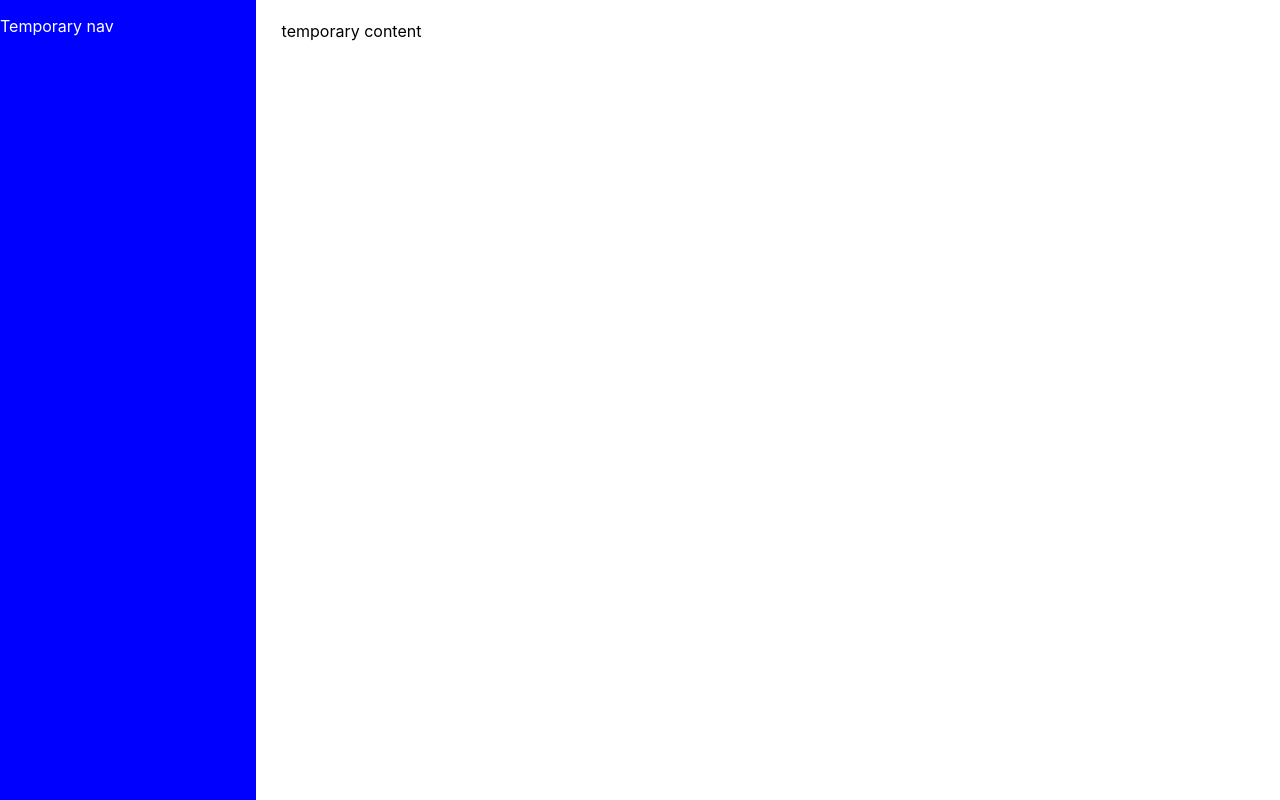
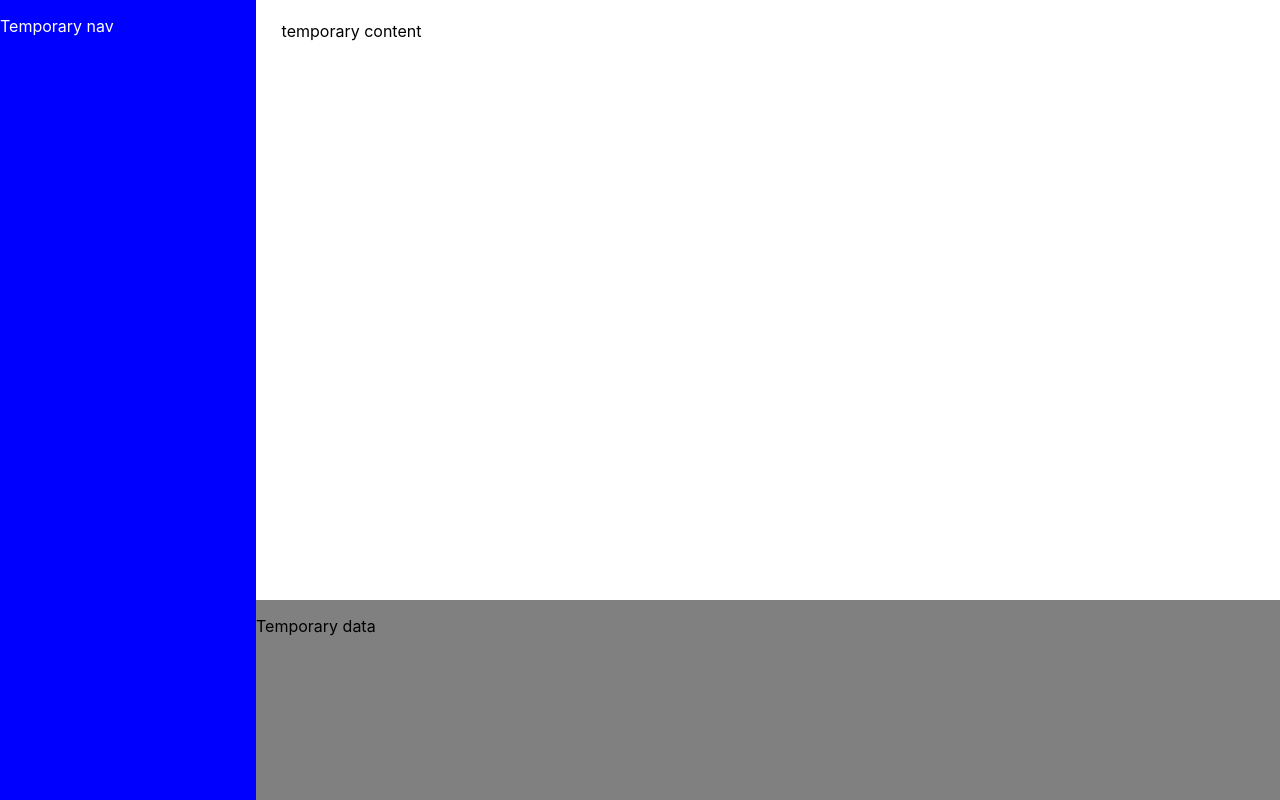
Before and after one commit to alanqiao6/whale_scale, a React (Create React App) app in the folder whale_scale/frontend/: page / in a window 1280 px wide. Built offline with nearby package versions, Linux system fonts and the light colour scheme; no server answers.

Commit message:
Added data bar and grey background at bottom of screen

```diff
--- a/whale_scale/frontend/src/App.js
+++ b/whale_scale/frontend/src/App.js
@@ -3,6 +3,7 @@ import './App.css';
 import React, { useEffect, useState } from 'react';
 import axios from 'axios';
 import Navbar from './Navbar';
+import Data from './Data';
 
 function App() {
     const [message, setMessage] = useState("");
@@ -18,6 +19,7 @@ function App() {
     return (
         <div className="app-container">
             <Navbar /> {/* Learned how to create different components here: https://www.youtube.com/watch?v=0sSYmRImgRY */}
+            <Data />
             <div className="content">
                 <h1>{message}</h1>
                 <p>temporary content</p>
--- /dev/null
+++ b/whale_scale/frontend/src/Data.css
@@ -0,0 +1,9 @@
+.data {
+    background-color: grey;
+    color: black;
+    width: 80vw;  /* Spans across the remaining width */
+    height: 25vh; /* Takes up the bottom 25% of the screen */
+    position: fixed;
+    bottom: 0;    /* Anchors it to the bottom */
+    left: 20vw;   /* Starts right after the navbar */
+}
--- /dev/null
+++ b/whale_scale/frontend/src/Data.js
@@ -0,0 +1,12 @@
+import './Data.css'; // Import CSS for styling
+import React from 'react';
+
+const Data = () => {
+    return (
+        <div className="data">
+            <p>Temporary data</p>
+        </div>
+    );
+}
+
+export default Data;
```
